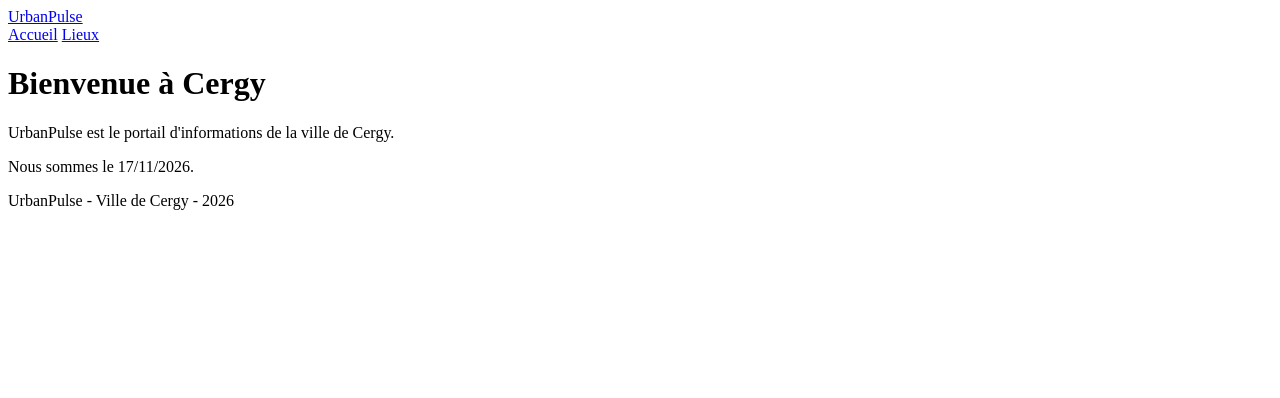
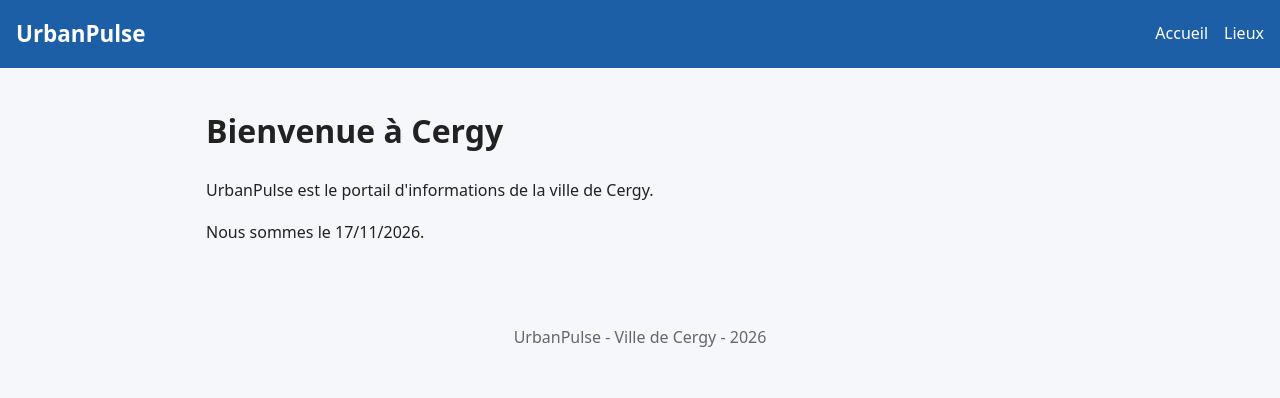
Before and after one commit to yas-el05/urbanPulse-php, a PHP site: page / in a window 1280 px wide. Shown: the top 398 px of the page. Run offline with PHP 8.4, Linux system fonts and the light colour scheme.

Commit message:
mise en forme css de base

```diff
--- a/includes/header.php
+++ b/includes/header.php
@@ -12,5 +12,6 @@
         <a href = "/">Accueil</a>
         <a href = "/lieux.php">Lieux</a>
     </nav>
+    <link rel="stylesheet" href="/css/style.css">
 </header>
 <main>
--- /dev/null
+++ b/public/css/style.css
@@ -0,0 +1,111 @@
+
+* {
+    box-sizing: border-box;
+}
+
+body {
+    margin: 0;
+    font-family: system-ui, sans-serif;
+    line-height: 1.6;
+    color: #222;
+    background: #f5f7fa;
+}
+
+main {
+    max-width: 900px;
+    margin: 0 auto;
+    padding: 1rem;
+}
+
+a {
+    color: #1d5fa7;
+}
+
+/* ===== Header ===== */
+header {
+    background: #1d5fa7;
+    padding: 1rem;
+    display: flex;
+    flex-direction: column;
+    gap: 0.5rem;
+}
+
+header a {
+    color: white;
+    text-decoration: none;
+}
+
+header > a {
+    font-size: 1.4rem;
+    font-weight: bold;
+}
+
+nav {
+    display: flex;
+    gap: 1rem;
+}
+
+/* ===== Formulaire de recherche ===== */
+form {
+    display: flex;
+    flex-direction: column;
+    gap: 0.75rem;
+    background: white;
+    padding: 1rem;
+    border-radius: 8px;
+}
+
+label {
+    display: flex;
+    flex-direction: column;
+    font-weight: bold;
+}
+
+input, select, button {
+    font: inherit;
+    padding: 0.5rem;
+    border: 1px solid #ccc;
+    border-radius: 6px;
+}
+
+button {
+    background: #1d5fa7;
+    color: white;
+    border: none;
+    cursor: pointer;
+}
+
+/* ===== Liste des lieux ===== */
+ul {
+    list-style: none;
+    padding: 0;
+}
+
+li {
+    background: white;
+    padding: 0.75rem 1rem;
+    margin-bottom: 0.5rem;
+    border-radius: 8px;
+}
+
+/* ===== Footer ===== */
+footer {
+    text-align: center;
+    color: #666;
+    padding: 2rem 1rem;
+}
+
+/* ===== Écrans larges (tablette, ordinateur) ===== */
+@media (min-width: 768px) {
+    header {
+        flex-direction: row;
+        justify-content: space-between;
+        align-items: center;
+    }
+
+    form {
+        flex-direction: row;
+        align-items: flex-end;
+        flex-wrap: wrap;
+    }
+}
```
